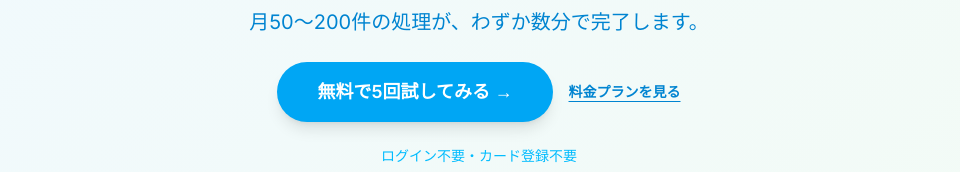
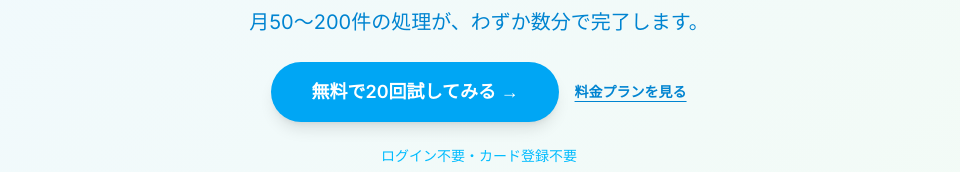
Before and after one commit to MUN0707/AIOCR_01, a Next.js app: page /lp/invoice in a window 1280 px wide. Shown: the part 362-534 px from the top of the page, without its empty margins (161-1121 px from the left). Built offline with nearby package versions, Linux system fonts and the light colour scheme.

Commit message:
free trial: 5回→20回に変更

```diff
--- a/app/lp/invoice/page.tsx
+++ b/app/lp/invoice/page.tsx
@@ -53,7 +53,7 @@ export default function InvoiceLpPage() {
               href="/"
               className="bg-sky-500 hover:bg-sky-600 text-white font-bold px-10 py-4 rounded-full text-lg shadow-lg transition-all hover:shadow-xl hover:-translate-y-0.5"
             >
-              無料で5回試してみる →
+              無料で20回試してみる →
             </Link>
             <Link
               href="/pricing"
@@ -211,7 +211,7 @@ export default function InvoiceLpPage() {
 
         {/* 最終CTA */}
         <section className="bg-sky-500 rounded-2xl p-12 text-center space-y-6">
-          <h2 className="text-3xl font-extrabold text-white">まずは無料で5回、お試しください</h2>
+          <h2 className="text-3xl font-extrabold text-white">まずは無料で20回、お試しください</h2>
           <p className="text-sky-100 text-lg">ログイン不要・カード登録不要</p>
           <Link
             href="/"
```
